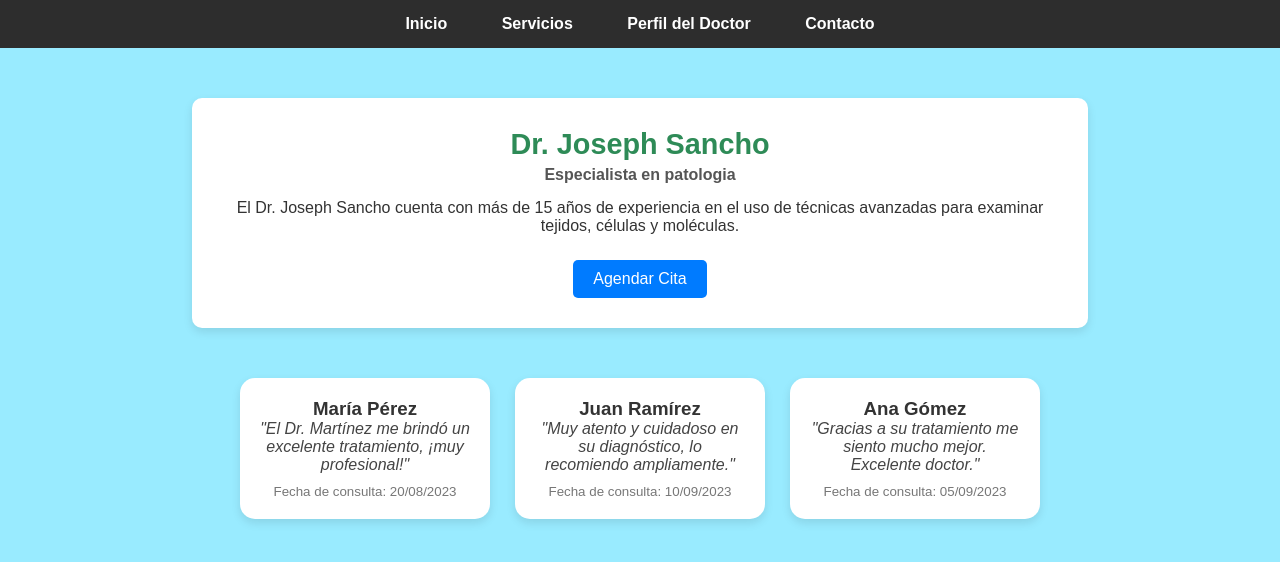
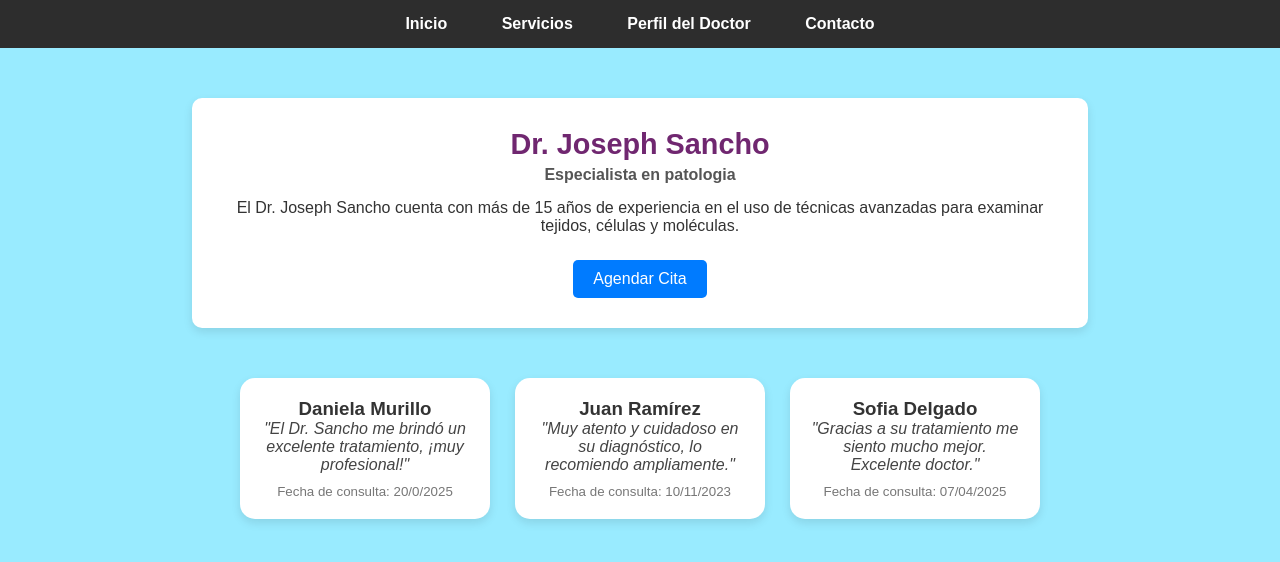
Before and after one commit to sunnydmoon/SC502-3C2024-DanielaMurillo-TrabajosIndividuales, a plain HTML site: page index.html in a window 1280 px wide. Drawn offline with Linux system fonts and the light colour scheme.

Commit message:
Toques finales
toques finales

```diff
--- a/assets/css/fondo.css
+++ b/assets/css/fondo.css
@@ -9,7 +9,6 @@ body {
     background-color: #f3f3f3;
 }
 
-/* --- Barra de navegación --- */
 .navbar {
     background-color: #2d2d2d;
     padding: 15px 0;
@@ -32,10 +31,9 @@ body {
 }
 
 .navbar a:hover {
-    color: #4CAF50;
+    color: #6c2a72;
 }
 
-/* --- Sección del doctor --- */
 .doctor-profile {
     background-color: white;
     width: 70%;
@@ -47,7 +45,7 @@ body {
 }
 
 .doctor-name {
-    color: #2e8b57;
+    color: #702770;
     font-size: 1.8em;
     margin-bottom: 5px;
 }
@@ -87,7 +85,7 @@ body {
 }
 
 .card {
-    background-color: white;
+    background-color: rgb(255, 255, 255);
     border-radius: 15px;
     padding: 20px;
     width: 250px;
@@ -110,5 +108,3 @@ body {
     display: block;
     color: #777;
 }
-
-  }
--- a/index.html
+++ b/index.html
@@ -40,21 +40,21 @@
 
         <section class="testimonios">
             <div class="card">
-                <h3>María Pérez</h3>
-                <p>"El Dr. Martínez me brindó un excelente tratamiento, ¡muy profesional!"</p>
-                <small>Fecha de consulta: 20/08/2023</small>
+                <h3>Daniela Murillo</h3>
+                <p>"El Dr. Sancho me brindó un excelente tratamiento, ¡muy profesional!"</p>
+                <small>Fecha de consulta: 20/0/2025</small>
             </div>
 
             <div class="card">
                 <h3>Juan Ramírez</h3>
                 <p>"Muy atento y cuidadoso en su diagnóstico, lo recomiendo ampliamente."</p>
-                <small>Fecha de consulta: 10/09/2023</small>
+                <small>Fecha de consulta: 10/11/2023</small>
             </div>
 
             <div class="card">
-                <h3>Ana Gómez</h3>
+                <h3>Sofia Delgado</h3>
                 <p>"Gracias a su tratamiento me siento mucho mejor. Excelente doctor."</p>
-                <small>Fecha de consulta: 05/09/2023</small>
+                <small>Fecha de consulta: 07/04/2025</small>
             </div>
         </section>
     </main>
```
